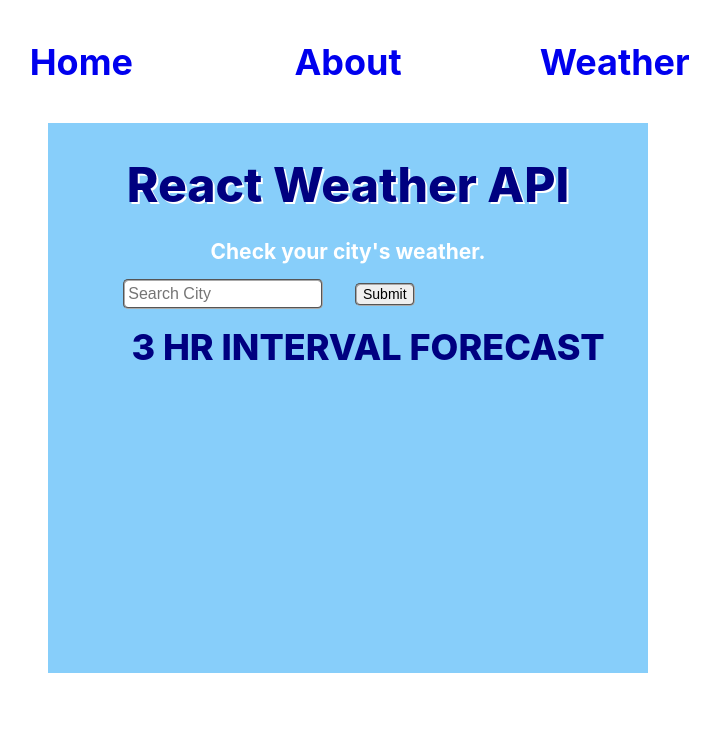
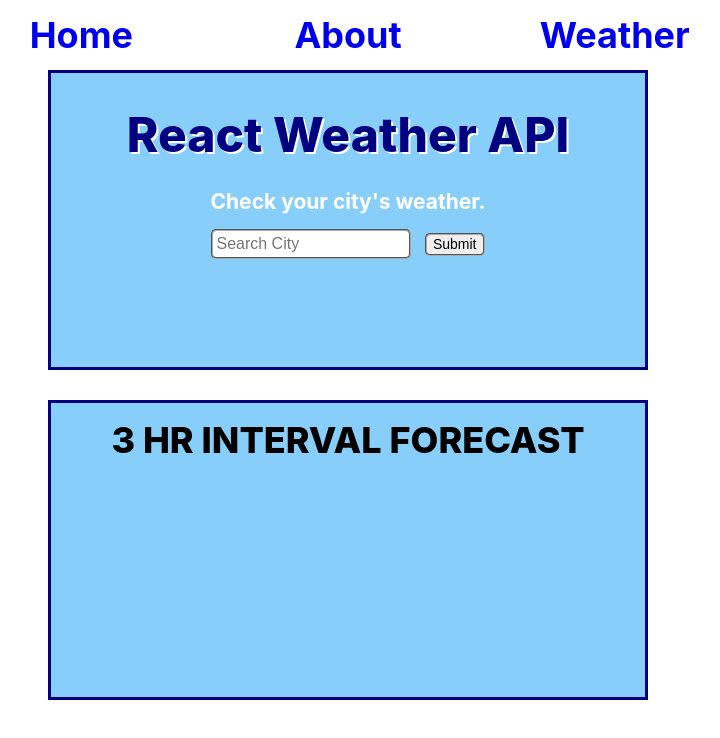
Before and after one commit to DannyShien/Weather-App, a React (Create React App) app: page /weather in a window 1280 px wide. Shown: the top 738 px of the page, without its empty margins (292-1012 px from the left). Built offline with nearby package versions, Linux system fonts and the light colour scheme.

Commit message:
add styling to forecast dispaly, make prettier

```diff
--- a/src/App.css
+++ b/src/App.css
@@ -12,7 +12,7 @@ html, body {
 }
 
 .App {
-    height: 700px;
+    height: 100%;
     display: flex;
     align-items: center;
     justify-content: space-evenly;
@@ -58,13 +58,21 @@ p {
     width: 500px;
     text-align: center;
 }
+.weather-container {
+    display: flex;
+    flex-direction: column;
+    height: inherit;
+
+}
 .weather {
     background-color: lightskyblue;
-    height: 550px;
+    min-height: 300px;
+    max-height: 100%;
     width: 600px;
     display: flex;
     align-items: center;
     flex-direction: column;
+    border: 3px solid navy;
     color: navy;
 }
 h1 {
@@ -79,12 +87,20 @@ h4 {
     font-size: 21px;
     color: white;
 }
-.form {
+.weather-display {
+    display: flex;
+    /* justify-content: center; */
+    align-items: center;
+    justify-content: space-evenly;
+    flex-direction: column;
+    height: 100%;
+}
+.search {
     height: 30px;
-    width: 355px;
+    width: 300px;
     margin-right: 0;
     display: flex;
-    justify-content: center;
+    /* justify-content: center; */
     align-items: center;
     justify-content: space-evenly;
 }
@@ -112,10 +128,10 @@ h4 {
     justify-content: center;
     align-items: center;
     flex-direction: column;
-    outline: 1px solid black;
+    border: 3px solid navy;
     margin-top: 30px;
     text-align: left;
-     color: navy;
+    color: navy;
 }
 h2 {
     margin: 15px 0;
@@ -129,6 +145,36 @@ li {
     text-align: center;
     margin: 5px;
 }
+.forecast-display {
+    border: 3px solid navy;
+    background-color: lightskyblue;
+    display: flex;
+    justify-content: center;
+    flex-direction: row-reverse;
+    flex-wrap: wrap;
+    overflow: auto;
+    height: 300px;
+    width: 600px;
+    margin-top: 30px;
+}
+.pos {
+    display: flex;
+    justify-content: center;
+    align-items: center;
+    flex-direction: row;
+    flex-wrap: wrap;
+    width: 800px;
+}
+.forecast {
+    outline: 2px solid navy;
+    width: 100px;
+    margin: 3px;
+    display: flex;
+    flex-direction: column;
+    align-items: center;
+    background-color: white;
+}
+
 
 
 
--- a/src/Forecast.js
+++ b/src/Forecast.js
@@ -18,30 +18,36 @@ const convertDate = (day) => {
 
 
 const Forecast = (props) => {
+
     const showForecast = props.threeHourForecast.map((natalie) => {
 
         const finalDisplayForecast = natalie.forecast_weather.map((tran)=> {
-
+            let i = 0;
+            if([i] <= (i === 3)) {
+                console.log([i]);
                 let forecast_day = convertDate((tran.dt_txt));
                 let forecast_temp = ((tran.main.temp - 273.15) * 9/5 +32).toFixed(1);
                 let forecast_tempMin = ((tran.main.temp_min - 273.15) * 9/5 +32).toFixed(1);
                 let forecast_tempMax = ((tran.main.temp_max - 273.15) * 9/5 +32).toFixed(1);
                 return (
                     <div className = 'forecast'>
-                    <div>{forecast_day}</div>
+                        <div><strong>{forecast_day}</strong></div>
+                        <div>{tran.dt_txt}</div>
                         <div>{`${forecast_temp}° F`}</div>
                         <div>{`L/${forecast_tempMin}°`}</div>
                         <div>{`H/${forecast_tempMax}°`}</div>
                     </div>
                 )
+            } else {
+                return
+            }
         });
         return finalDisplayForecast
     })
     return (
-        <ul>
-            <h2>3 hr Interval Forecast</h2>
+        <div className = 'pos'>
             {showForecast}
-        </ul>
+        </div>
     )
 
 }
--- a/src/Navbar.js
+++ b/src/Navbar.js
@@ -3,7 +3,7 @@ import { Link } from 'react-router-dom';
 
 const Navbar = (props) => {
     return (
-        <div className = 'navbar'>
+        <div className = 'navbar sticky'>
             <Link to = '/' className = 'links'>Home</Link>
             <Link to = '/about' className = 'links'>About</Link>
             <Link to = '/weather' className = 'links'>Weather</Link>
--- a/src/Search.js
+++ b/src/Search.js
@@ -4,7 +4,7 @@ import React from 'react';
 const Search = (props) => {
     return (
         <form
-            className = 'form center'
+            className = 'search center'
             onSubmit={(event) => {
             // event.preventDefault();
             props.onSubmit(event)
--- a/src/Weather.js
+++ b/src/Weather.js
@@ -32,9 +32,10 @@ class Weather extends Component {
     }
     render() {
         return (
+            <div class-Name = 'weather-container'>
                 <div className='weather'>
                     <h1>React Weather API</h1>
-                <div className = 'search-bar'>
+                    <div className = 'weather-display'>
                         <h4>Check your city's weather.</h4>
                         <Search
                         onSubmit = {this._onSubmit}
@@ -43,9 +44,11 @@ class Weather extends Component {
                         />
 
                         {this._showCurrentWeather()}
-
+                    </div>
+                </div>
+                <div className = 'forecast-display'>
+                    <h2 classname = 'forecast-title'>3 hr Interval Forecast</h2>
                     {this._showForecast()}
-
                 </div>
             </div>
         );
```
Lines whose indentation alone changed are shown as unchanged.
